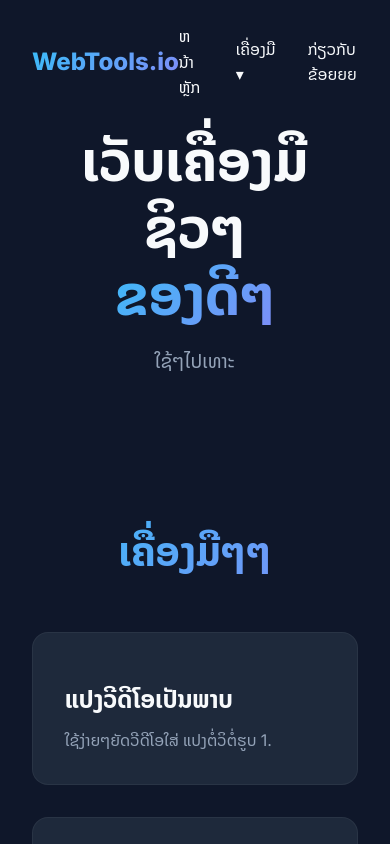
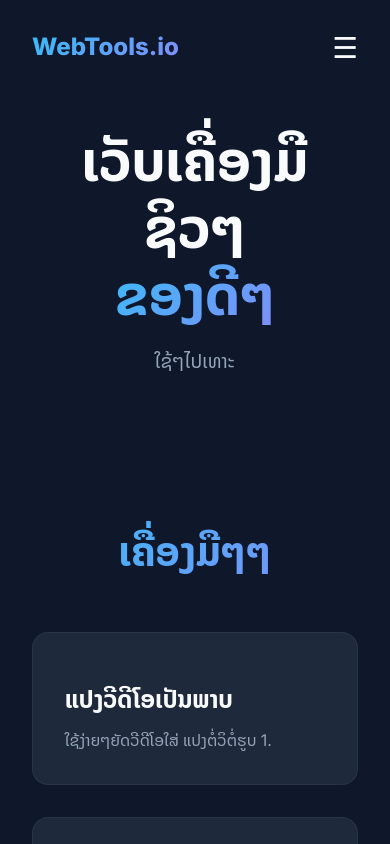
Before and after one commit to unikZer0/webtools_frontend, a React app: page / in a window 390 px wide. Shown: the top 844 px of the page. Built offline with nearby package versions, Linux system fonts and the light colour scheme; the HTML template or start-up script is replaced by a standard one.

Commit message:
responsive updated

```diff
--- a/src/components/Navbar.jsx
+++ b/src/components/Navbar.jsx
@@ -5,133 +5,117 @@ import '../index.css';
 const Navbar = () => {
     const [scrolled, setScrolled] = useState(false);
     const [dropdownOpen, setDropdownOpen] = useState(false);
+    const [isMobileMenuOpen, setIsMobileMenuOpen] = useState(false);
     const location = useLocation();
 
+    // Scroll effect
     useEffect(() => {
-        const handleScroll = () => {
-            setScrolled(window.scrollY > 50);
-        };
+        const handleScroll = () => setScrolled(window.scrollY > 50);
         window.addEventListener('scroll', handleScroll);
         return () => window.removeEventListener('scroll', handleScroll);
     }, []);
+
+    // Close menus on route change
     useEffect(() => {
-        setDropdownOpen(false);
+        closeMobileMenu();
     }, [location]);
 
-    const styles = {
-        nav: {
-            position: 'fixed',
-            top: 0,
-            left: 0,
-            width: '100%',
-            zIndex: 1000,
-            transition: 'all 0.3s ease',
-            background: scrolled ? 'rgba(15, 23, 42, 0.95)' : 'transparent',
-            backdropFilter: scrolled ? 'blur(10px)' : 'none',
-            borderBottom: scrolled ? '1px solid rgba(255, 255, 255, 0.1)' : 'none',
-            padding: scrolled ? '1rem 0' : '1.5rem 0',
-        },
-        container: {
-            display: 'flex',
-            justifyContent: 'space-between',
-            alignItems: 'center',
-        },
-        logo: {
-            fontSize: '1.5rem',
-            fontWeight: '800',
-            background: 'var(--gradient-main)',
-            WebkitBackgroundClip: 'text',
-            WebkitTextFillColor: 'transparent',
-            textDecoration: 'none',
-        },
-        links: {
-            display: 'flex',
-            gap: '2rem',
-            listStyle: 'none',
-            alignItems: 'center',
-        },
-        link: {
-            color: 'var(--text-primary)',
-            fontWeight: '500',
-            fontSize: '1rem',
-            cursor: 'pointer',
-            position: 'relative',
-        },
-        dropdownWrapper: {
-            position: 'absolute',
-            top: '100%',
-            left: '50%',
-            transform: 'translateX(-50%)',
-            paddingTop: '15px', // Transparent bridge for hover
-            minWidth: '200px',
-            display: dropdownOpen ? 'block' : 'none',
-            zIndex: 1100,
-        },
-        dropdownContent: {
-            background: 'var(--bg-secondary)',
-            borderRadius: '8px',
-            padding: '0.5rem',
-            border: '1px solid rgba(255, 255, 255, 0.1)',
-            boxShadow: '0 10px 15px -3px rgba(0, 0, 0, 0.5)',
-        },
-        dropdownItem: {
-            display: 'block',
-            padding: '0.75rem 1rem',
-            color: 'var(--text-secondary)',
-            textDecoration: 'none',
-            borderRadius: '4px',
-            transition: 'all 0.2s',
-        }
+    // ESC key close
+    useEffect(() => {
+        const handleEsc = (e) => {
+            if (e.key === 'Escape') closeMobileMenu();
+        };
+        window.addEventListener('keydown', handleEsc);
+        return () => window.removeEventListener('keydown', handleEsc);
+    }, []);
+
+    // Body scroll lock (safe)
+    useEffect(() => {
+        document.body.classList.toggle('menu-open', isMobileMenuOpen);
+    }, [isMobileMenuOpen]);
+
+    const closeMobileMenu = () => {
+        setIsMobileMenuOpen(false);
+        setDropdownOpen(false);
     };
 
     return (
-        <nav style={styles.nav}>
-            <div className="container" style={styles.container}>
-                <Link to="/" style={styles.logo}>WebTools.io</Link>
-                <ul style={styles.links}>
-                    <li><Link to="/" style={styles.link}>ຫນ້າຫຼັກ</Link></li>
+        <nav className={`navbar ${scrolled ? 'scrolled' : ''}`}>
+            <div className="container navbar-inner">
+                <Link to="/" className="logo">
+                    WebTools.io
+                </Link>
+
+                {/* Desktop Nav */}
+                <ul className="nav-links desktop-nav">
+                    <li>
+                        <Link to="/" className="nav-link">ຫນ້າຫຼັກ</Link>
+                    </li>
 
                     <li
-                        style={{ position: 'relative' }}
+                        className="dropdown"
                         onMouseEnter={() => setDropdownOpen(true)}
                         onMouseLeave={() => setDropdownOpen(false)}
                     >
-                        <span style={styles.link}>
-                            ເຄື່ອງມື ▾
-                        </span>
-                        <div style={styles.dropdownWrapper}>
-                            <div style={styles.dropdownContent}>
-                                <Link
-                                    to="/tools/video"
-                                    style={styles.dropdownItem}
-                                    onMouseOver={e => { e.target.style.background = 'rgba(255,255,255,0.05)'; e.target.style.color = 'var(--text-primary)'; }}
-                                    onMouseOut={e => { e.target.style.background = 'transparent'; e.target.style.color = 'var(--text-secondary)'; }}
-                                >
-                                    ໂຕແປງວີດີໂອເປັນພາບ
-                                </Link>
-                                <Link
-                                    to="/tools/image"
-                                    style={styles.dropdownItem}
-                                    onMouseOver={e => { e.target.style.background = 'rgba(255,255,255,0.05)'; e.target.style.color = 'var(--text-primary)'; }}
-                                    onMouseOut={e => { e.target.style.background = 'transparent'; e.target.style.color = 'var(--text-secondary)'; }}
-                                >
-                                    ແປງຮູບພາບ
-                                </Link>
-                                <Link
-                                    to="/tools/qr"
-                                    style={styles.dropdownItem}
-                                    onMouseOver={e => { e.target.style.background = 'rgba(255,255,255,0.05)'; e.target.style.color = 'var(--text-primary)'; }}
-                                    onMouseOut={e => { e.target.style.background = 'transparent'; e.target.style.color = 'var(--text-secondary)'; }}
-                                >
-                                    ເຈນ QR Code
-                                </Link>
-                            </div>
+                        <span className="nav-link">ເຄື່ອງມື ▾</span>
+                        <div className={`dropdown-menu ${dropdownOpen ? 'show' : ''}`}>
+                            <Link to="/tools/video" className="dropdown-item">ໂຕແປງວີດີໂອເປັນພາບ</Link>
+                            <Link to="/tools/image" className="dropdown-item">ແປງຮູບພາບ</Link>
+                            <Link to="/tools/qr" className="dropdown-item">ເຈນ QR Code</Link>
                         </div>
                     </li>
 
-                    <li><Link to="/about" style={styles.link}>ກ່ຽວກັບຂ້ອຍຍຍ</Link></li>
+                    <li>
+                        <Link to="/about" className="nav-link">ກ່ຽວກັບຂ້ອຍຍຍ</Link>
+                    </li>
                 </ul>
+
+                {/* Hamburger */}
+                <button
+                    className="mobile-menu-btn"
+                    onClick={() => setIsMobileMenuOpen(true)}
+                    aria-label="Open menu"
+                >
+                    ☰
+                </button>
             </div>
+
+            {/* Mobile Overlay + Menu */}
+            {isMobileMenuOpen && (
+                <div className="mobile-overlay" onClick={closeMobileMenu}>
+                    <div
+                        className="mobile-menu"
+                        onClick={(e) => e.stopPropagation()}
+                    >
+                        <button
+                            className="mobile-close-btn"
+                            onClick={closeMobileMenu}
+                            aria-label="Close menu"
+                        >
+                            ✕
+                        </button>
+
+                        <Link to="/" onClick={closeMobileMenu}>ຫນ້າຫຼັກ</Link>
+
+                        <button
+                            className="mobile-dropdown-btn"
+                            onClick={() => setDropdownOpen(!dropdownOpen)}
+                        >
+                            ເຄື່ອງມື ▾
+                        </button>
+
+                        {dropdownOpen && (
+                            <div className="mobile-submenu">
+                                <Link to="/tools/video" onClick={closeMobileMenu}>ໂຕແປງວີດີໂອເປັນພາບ</Link>
+                                <Link to="/tools/image" onClick={closeMobileMenu}>ແປງຮູບພາບ</Link>
+                                <Link to="/tools/qr" onClick={closeMobileMenu}>ເຈນ QR Code</Link>
+                            </div>
+                        )}
+
+                        <Link to="/about" onClick={closeMobileMenu}>ກ່ຽວກັບຂ້ອຍຍຍ</Link>
+                    </div>
+                </div>
+            )}
         </nav>
     );
 };
--- a/src/index.css
+++ b/src/index.css
@@ -9,8 +9,12 @@
   --accent-secondary: #818cf8;
   --gradient-main: linear-gradient(135deg, #38bdf8 0%, #818cf8 100%);
   --font-main: 'Phetsarath OT', 'Noto Sans Lao', 'Inter', system-ui, -apple-system, sans-serif;
+  --bp-mobile: 768px;
 }
 
+/* =====================
+   RESET / BASE
+===================== */
 * {
   box-sizing: border-box;
   margin: 0;
@@ -23,6 +27,10 @@ body {
   color: var(--text-primary);
   line-height: 1.6;
   overflow-x: hidden;
+}
+
+body.menu-open {
+  overflow: hidden;
 }
 
 a {
@@ -42,7 +50,9 @@ button {
   font-family: inherit;
 }
 
-/* Utilities */
+/* =====================
+   UTILITIES
+===================== */
 .container {
   max-width: 1200px;
   margin: 0 auto;
@@ -60,7 +70,9 @@ button {
   -webkit-text-fill-color: transparent;
 }
 
-/* Animations */
+/* =====================
+   ANIMATIONS
+===================== */
 @keyframes fadeIn {
   from {
     opacity: 0;
@@ -76,3 +88,165 @@ button {
 .animate-fade-in {
   animation: fadeIn 0.8s ease-out forwards;
 }
+
+/* =====================
+   NAVBAR
+===================== */
+.navbar {
+  position: fixed;
+  top: 0;
+  width: 100%;
+  z-index: 1000;
+  padding: 1.5rem 0;
+  transition: all 0.3s ease;
+  background: transparent;
+}
+
+.navbar.scrolled {
+  background: rgba(15, 23, 42, 0.95);
+  backdrop-filter: blur(10px);
+  border-bottom: 1px solid rgba(255, 255, 255, 0.1);
+  padding: 1rem 0;
+}
+
+.navbar-inner {
+  display: flex;
+  align-items: center;
+  justify-content: space-between;
+}
+
+/* Logo */
+.logo {
+  font-size: 1.5rem;
+  font-weight: 800;
+  background: var(--gradient-main);
+  -webkit-background-clip: text;
+  -webkit-text-fill-color: transparent;
+}
+
+/* =====================
+   DESKTOP NAV
+===================== */
+.nav-links {
+  display: flex;
+  gap: 2rem;
+  list-style: none;
+  align-items: center;
+}
+
+.nav-link {
+  font-weight: 500;
+}
+
+/* Dropdown */
+.dropdown {
+  position: relative;
+}
+
+.dropdown-menu {
+  position: absolute;
+  top: 120%;
+  left: 50%;
+  transform: translateX(-50%);
+  background: var(--bg-secondary);
+  padding: 0.5rem;
+  border-radius: 8px;
+  min-width: 200px;
+  border: 1px solid rgba(255, 255, 255, 0.1);
+  box-shadow: 0 10px 15px rgba(0, 0, 0, 0.4);
+  display: none;
+}
+
+.dropdown-menu.show {
+  display: block;
+}
+
+.dropdown-item {
+  display: block;
+  padding: 0.75rem 1rem;
+  color: var(--text-secondary);
+  border-radius: 4px;
+}
+
+.dropdown-item:hover {
+  background: rgba(255, 255, 255, 0.05);
+  color: var(--text-primary);
+}
+
+/* =====================
+   MOBILE NAV
+===================== */
+.mobile-menu-btn {
+  display: none;
+  font-size: 1.8rem;
+  background: none;
+  color: var(--text-primary);
+}
+
+/* Overlay */
+.mobile-overlay {
+  position: fixed;
+  inset: 0;
+  background: rgba(0, 0, 0, 0.45);
+  z-index: 2000;
+}
+
+/* Slide menu */
+.mobile-menu {
+  position: absolute;
+  top: 0;
+  right: 0;
+  width: 85%;
+  max-width: 320px;
+  height: 100%;
+  background: rgba(15, 23, 42, 0.98);
+  padding: 2rem;
+  display: flex;
+  flex-direction: column;
+  gap: 1.5rem;
+  animation: slideIn 0.3s ease forwards;
+}
+
+@keyframes slideIn {
+  from {
+    transform: translateX(100%);
+  }
+
+  to {
+    transform: translateX(0);
+  }
+}
+
+.mobile-close-btn {
+  align-self: flex-end;
+  font-size: 1.5rem;
+  background: none;
+  color: var(--text-primary);
+}
+
+.mobile-dropdown-btn {
+  background: none;
+  font-size: 1.1rem;
+  color: var(--text-primary);
+  text-align: left;
+}
+
+.mobile-submenu {
+  padding-left: 1rem;
+  display: flex;
+  flex-direction: column;
+  gap: 0.75rem;
+}
+
+/* =====================
+   RESPONSIVE
+===================== */
+@media (max-width: 768px) {
+  .desktop-nav {
+    display: none;
+  }
+
+  .mobile-menu-btn {
+    display: block;
+  }
+}
```
